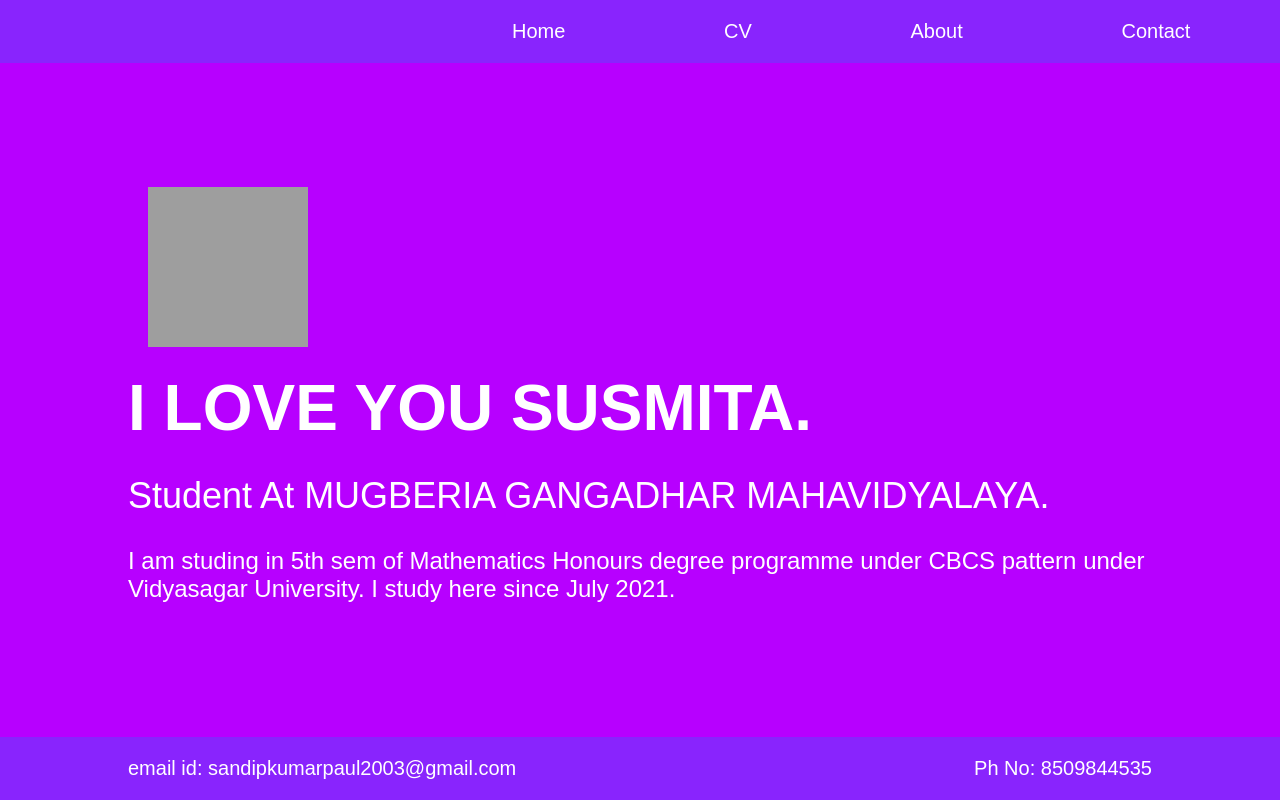
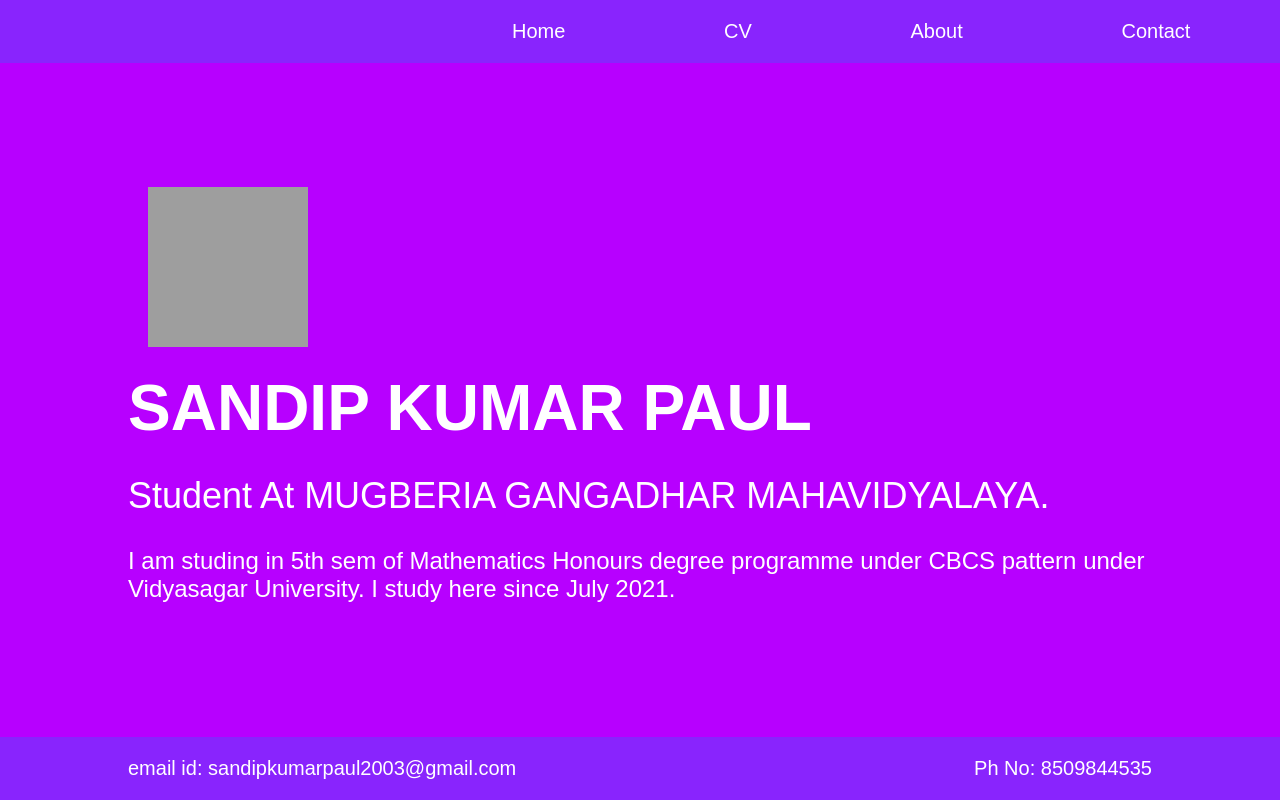
Before and after one commit to kumarpaul2003sandip/kumarpaul2003sandip.github.io, a plain HTML site: page cv.html in a window 1280 px wide. Drawn offline with Linux system fonts and the light colour scheme; grey boxes are pictures that could not be loaded.

Commit message:
Update cv.html

```diff
--- a/cv.html
+++ b/cv.html
@@ -29,7 +29,7 @@
     <main>
         <div class="Container">
                 <img src="https://scontent.fccu3-1.fna.fbcdn.net/v/t39.30808-6/339157822_612761310866715_2419859580106822235_n.jpg?_nc_cat=101&ccb=1-7&_nc_sid=5f2048&_nc_ohc=Axc3mrh6IYwAX9ZPVPF&_nc_ht=scontent.fccu3-1.fna&oh=00_AfBrN86jB5cHV-UCumwbmKDpE1d-zgcnW7a4phI1w5hfsg&oe=653D1CAD" alt="My facebook dp" height="200px" width="200px">
-            <h1>I LOVE YOU SUSMITA.</h1>
+            <h1>SANDIP KUMAR PAUL</h1>
              <h3>Student At MUGBERIA GANGADHAR MAHAVIDYALAYA.</h3>
             <p>
                 I am studing in 5th sem of Mathematics Honours degree programme under CBCS pattern under Vidyasagar University. I study here since July 2021.
```
